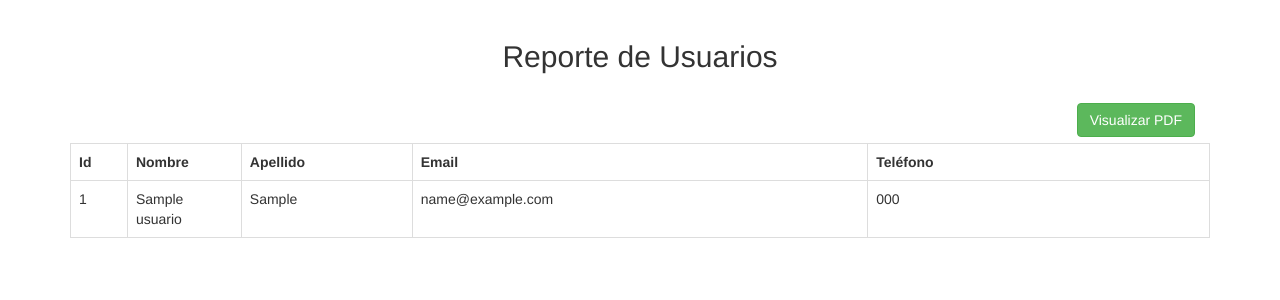
After one commit to FrancisBH/Crud-PHP-Bootstrap-JavaScript-with-MySQL, a PHP site: page /Reporte.php in a window 1280 px wide. The commit adds this page. Shown: the top 300 px of the page. Run offline with PHP 8.4, Linux system fonts and the light colour scheme; tables that the repository leaves empty hold one stand-in row (values such as "Sample post"); a stand-in replaces the project's code that opens the database connection.

Commit message:
repote añadido

```diff
--- /dev/null
+++ b/Reporte.php
@@ -0,0 +1,89 @@
+<?php
+ function fetch_data()
+ {
+      $output = '';
+      $conn = mysqli_connect("localhost", "root", "", "crud_prueba");
+      $sql = "SELECT * FROM t_usuario ORDER BY id ASC";
+      $result = mysqli_query($conn, $sql);
+      while($row = mysqli_fetch_array($result))
+      {
+      $output .= '<tr>
+                         <td>'.$row["id"].'</td>
+                         <td>'.$row["nombre"].'</td>
+                         <td>'.$row["apellido"].'</td>
+                         <td>'.$row["email"].'</td>
+                         <td>'.$row["telefono"].'</td>
+                     </tr>
+                          ';
+      }
+      return $output;
+ }
+ if(isset($_POST["generate_pdf"]))
+ {
+      require_once('librerias/tcpdf/tcpdf/tcpdf.php');
+      $obj_pdf = new TCPDF('P', PDF_UNIT, PDF_PAGE_FORMAT, true, 'UTF-8', false);
+      $obj_pdf->SetCreator(PDF_CREATOR);
+      $obj_pdf->SetTitle("PHP Report Genaration");
+      $obj_pdf->SetHeaderData('', '', PDF_HEADER_TITLE, PDF_HEADER_STRING);
+      $obj_pdf->setHeaderFont(Array(PDF_FONT_NAME_MAIN, '', PDF_FONT_SIZE_MAIN));
+      $obj_pdf->setFooterFont(Array(PDF_FONT_NAME_DATA, '', PDF_FONT_SIZE_DATA));
+      $obj_pdf->SetDefaultMonospacedFont('helvetica');
+      $obj_pdf->SetFooterMargin(PDF_MARGIN_FOOTER);
+      $obj_pdf->SetMargins(PDF_MARGIN_LEFT, '10', PDF_MARGIN_RIGHT);
+      $obj_pdf->setPrintHeader(false);
+      $obj_pdf->setPrintFooter(false);
+      $obj_pdf->SetAutoPageBreak(TRUE, 20);
+      $obj_pdf->SetFont('helvetica', '', 11);
+      $obj_pdf->AddPage();
+      $content = '';
+      $content .= '
+      <h4 align="center">Reporte de usuarios </h4><br />
+      <table border="1" cellspacing="0" cellpadding="3">
+           <tr>
+               <th width="5%">Id</th>
+               <th width="10%">Nombre</th>
+               <th width="15%">Apellido</th>
+               <th width="40%">Email</th>
+               <th width="30%">Teléfono</th>
+           </tr>
+      ';
+      $content .= fetch_data();
+      $content .= '</table>';
+      $obj_pdf->writeHTML($content);
+      $obj_pdf->Output('file.pdf', 'I');
+ }
+ ?>
+ <!DOCTYPE html>
+ <html>
+      <head>
+           <title>PHP report</title>
+           <link rel="stylesheet" href="https://maxcdn.bootstrapcdn.com/bootstrap/3.3.6/css/bootstrap.min.css" />
+      </head>
+      <body>
+           <br />
+           <div class="container">
+                <h2 align="center"> Reporte de Usuarios</h2><br />
+                <div class="table-responsive">
+                	<div class="col-md-12" align="right">
+                     <form method="post">
+                          <input type="submit" name="generate_pdf" class="btn btn-success" value="Visualizar PDF" />
+                     </form>
+                     </div>
+                     <br/>
+                     <br/>
+                     <table class="table table-bordered">
+                          <tr>
+                            <th width="5%">Id</th>
+                            <th width="10%">Nombre</th>
+                            <th width="15%">Apellido</th>
+                            <th width="40%">Email</th>
+                            <th width="30%">Teléfono</th>
+                          </tr>
+                     <?php
+                     echo fetch_data();
+                     ?>
+                     </table>
+                </div>
+           </div>
+      </body>
+ </html>
--- a/index.php
+++ b/index.php
@@ -2,7 +2,7 @@
 <html>
 <head>
 <meta name="viewport" content="width=device-width, initial-scale=1, maximum-scale=1, user-scalable=no">
-	<title>Tabla CRUD</title>
+	<title>Menu Inicio</title>
 	<link rel="stylesheet" type="text/css" href="librerias/bootstrap/css/bootstrap.css">
 	<link rel="stylesheet" type="text/css" href="librerias/alertifyjs/css/alertify.css">
 	<link rel="stylesheet" type="text/css" href="librerias/alertifyjs/css/themes/default.css">
```
Also changed, not shown: php/crearsession.php (added, +14 -0 lines), php/login.php (added, +64 -0 lines), tcpdf_include.php (added, +48 -0 lines).
